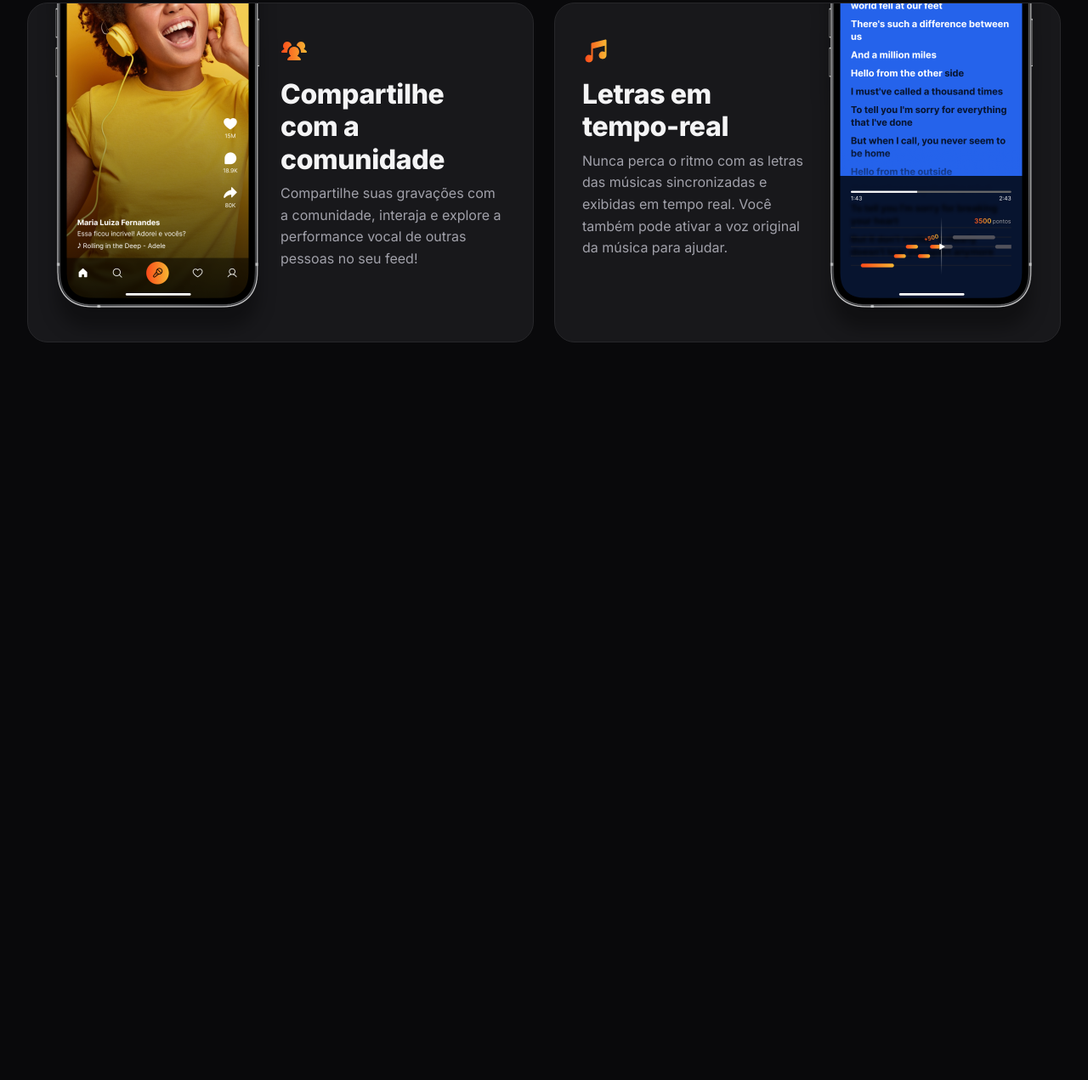
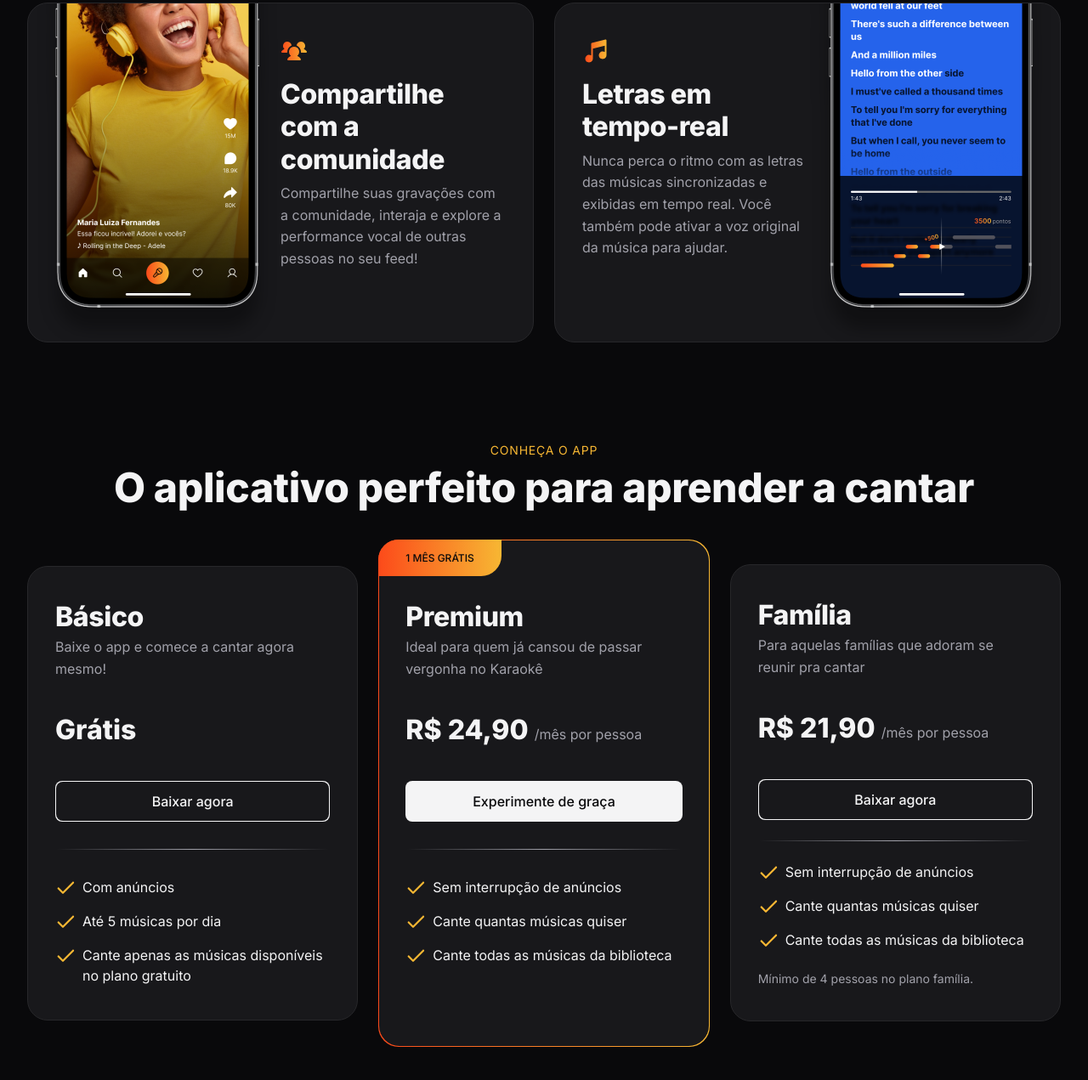
Before and after one commit to tjbarbosadev/produto, a plain HTML site: page index.html in a window 1280 px wide. Shown: the part 2105-3376 px from the top of the page at 85% size. Before the commit the page ends 2588 px from the top, so only its background shows below. Drawn offline with Linux system fonts and the light colour scheme.

Commit message:
feat: pricing section

```diff
--- a/index.html
+++ b/index.html
@@ -152,5 +152,90 @@
         </div>
       </div>
     </section>
+
+    <section id="pricing">
+      <div class="container py-lg">
+        <header>
+          <strong>Conheça o app</strong>
+          <h2>O aplicativo perfeito para aprender a cantar</h2>
+        </header>
+        <div class="cards even-columns grid gap-2 items-center">
+          <div class="card py-lg px-lg">
+            <h3>Básico</h3>
+            <p>Baixe o app e comece a cantar agora mesmo!</p>
+            <zen-pricing>Grátis</zen-pricing>
+            <button
+              class="btn btn-secondary btn-md"
+              aria-label="Baixar agora"
+            ></button>
+            <div class="separator"></div>
+            <ul role="list">
+              <li>
+                <img src="./assets/icons/Check.svg" alt="Check" />
+                <span>Com anúncios</span>
+              </li>
+              <li>
+                <img src="./assets/icons/Check.svg" alt="Check" />
+                <span>Até 5 músicas por dia</span>
+              </li>
+              <li>
+                <img src="./assets/icons/Check.svg" alt="Check" />
+                <span
+                  >Cante apenas as músicas disponíveis no plano gratuito</span
+                >
+              </li>
+            </ul>
+          </div>
+
+          <div class="card py-lg px-lg" aria-label="1 mês grátis">
+            <h3>Premium</h3>
+            <p>Ideal para quem já cansou de passar vergonha no Karaokê</p>
+            <zen-pricing>R$ 24,90 <span>/mês por pessoa</span></zen-pricing>
+            <button class="btn btn-primary btn-md">Experimente de graça</button>
+            <div class="separator"></div>
+            <ul role="list">
+              <li>
+                <img src="./assets/icons/Check.svg" alt="Check" />
+                <span>Sem interrupção de anúncios</span>
+              </li>
+              <li>
+                <img src="./assets/icons/Check.svg" alt="Check" />
+                <span>Cante quantas músicas quiser</span>
+              </li>
+              <li>
+                <img src="./assets/icons/Check.svg" alt="Check" />
+                <span>Cante todas as músicas da biblioteca</span>
+              </li>
+            </ul>
+          </div>
+
+          <div class="card py-lg px-lg">
+            <h3>Família</h3>
+            <p>Para aquelas famílias que adoram se reunir pra cantar</p>
+            <zen-pricing>R$ 21,90 <span>/mês por pessoa</span></zen-pricing>
+            <button
+              class="btn btn-secondary btn-md"
+              aria-label="Baixar agora"
+            ></button>
+            <div class="separator"></div>
+            <ul role="list">
+              <li>
+                <img src="./assets/icons/Check.svg" alt="Check" />
+                <span>Sem interrupção de anúncios</span>
+              </li>
+              <li>
+                <img src="./assets/icons/Check.svg" alt="Check" />
+                <span>Cante quantas músicas quiser</span>
+              </li>
+              <li>
+                <img src="./assets/icons/Check.svg" alt="Check" />
+                <span>Cante todas as músicas da biblioteca</span>
+              </li>
+            </ul>
+            <small>Mínimo de 4 pessoas no plano família.</small>
+          </div>
+        </div>
+      </div>
+    </section>
   </body>
 </html>
--- a/styles/features.css
+++ b/styles/features.css
@@ -1,3 +1,4 @@
+#features {
   .cards {
     grid-template-columns: 22.5% 1fr 1fr 22.5%;
     grid-template-rows: 40rem 40rem;
@@ -41,3 +42,4 @@
       }
     }
   }
+}
--- a/styles/index.css
+++ b/styles/index.css
@@ -8,3 +8,4 @@
 @import url(about.css);
 @import url(cards.css);
 @import url(features.css) (min-width: 80em);
+@import url(pricing.css);
--- /dev/null
+++ b/styles/pricing.css
@@ -0,0 +1,117 @@
+#pricing {
+  header {
+    text-align: center;
+    margin-bottom: 3.2rem;
+  }
+
+  .card {
+    h3 {
+      margin-top: 0;
+      margin-bottom: 0.4rem;
+    }
+
+    zen-pricing {
+      font: var(--fw-bold) 3.2rem/1.2 var(--ff-sans);
+      margin-block: var(--py-lg);
+      display: block;
+
+      span {
+        font: var(--fw-base) 1.6rem/1.25 var(--ff-sans);
+        color: var(--text-color-secondary);
+      }
+    }
+
+    button {
+      width: 100%;
+      &::before {
+        background-color: var(--surface-color);
+      }
+    }
+
+    .separator {
+      height: 1px;
+      background: radial-gradient(
+        var(--text-color-secondary),
+        var(--surface-color) 70%
+      );
+      margin-block: 3.2rem;
+    }
+
+    ul {
+      li {
+        display: flex;
+        flex-direction: row;
+        align-items: flex-start;
+        gap: 0.8rem;
+
+        img {
+          width: 2.4rem;
+        }
+
+        span {
+          font: var(--fw-base) var(--fs-p) / 1.5 var(--ff-sans);
+        }
+
+        &:not(:last-child) {
+          margin-bottom: 1.6rem;
+        }
+      }
+
+      + small {
+        margin-top: 2.4rem;
+        color: var(--text-color-secondary);
+        font-size: 1.4rem;
+        line-height: 1.4;
+        display: block;
+      }
+    }
+
+    &[aria-label] {
+      border: unset;
+      padding-top: 7.2rem;
+      position: relative;
+      background: var(--brand-gradient);
+
+      @media (min-width: 80em) {
+        padding-block: 7.2rem 9.6rem;
+      }
+
+      &::before {
+        content: "";
+        position: absolute;
+        inset: 0.1rem;
+        background: var(--surface-color); /* ← Fundo do card */
+        border-radius: inherit;
+      }
+
+      > * {
+        position: relative;
+        z-index: 1;
+      }
+
+      &::after {
+        content: attr(aria-label);
+        display: block;
+        position: absolute;
+        top: 0;
+        left: 0;
+        background: var(--brand-gradient);
+        padding: 1.2rem 3.2rem;
+        color: var(--bg-color);
+        font: var(--fw-md) 1.2rem/1.6 var(--ff-sans);
+        text-transform: uppercase;
+        letter-spacing: 8%;
+        border-radius: 0 0 2.4rem 0;
+        z-index: 3;
+      }
+    }
+
+    @media (min-width: 80em) {
+      &:has(small) {
+        .separator {
+          margin-block: 2.4rem;
+        }
+      }
+    }
+  }
+}
```
Lines whose indentation alone changed are shown as unchanged.
